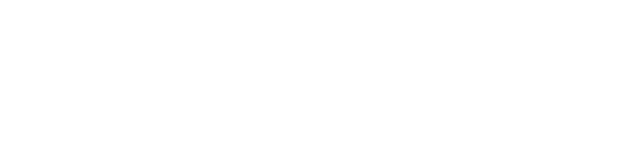
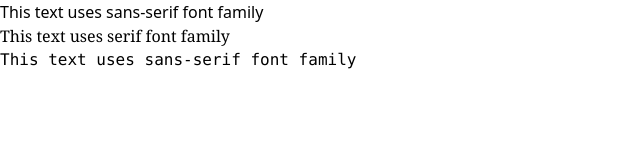
Before and after one commit to PavinKM/tailwind, a website: page 4.tilwind-basics/src/index.html in a window 1280 px wide. Shown: the whole page, without its empty margins (0-640 px from the left). Drawn offline with Linux system fonts and the light colour scheme.

Commit message:
typography commit

```diff
--- a/4.tilwind-basics/src/index.html
+++ b/4.tilwind-basics/src/index.html
@@ -7,6 +7,9 @@
     <title>Document</title>
 </head>
 <body>
-
+    <!-- Typography -->
+     <p class="font-sans">This text uses sans-serif font family</p>
+     <p class="font-serif">This text uses serif font family</p>
+     <p class="font-mono">This text uses sans-serif font family</p>
 </body>
 </html>
```
Also changed, not shown: 4.tilwind-basics/src/output.css.
